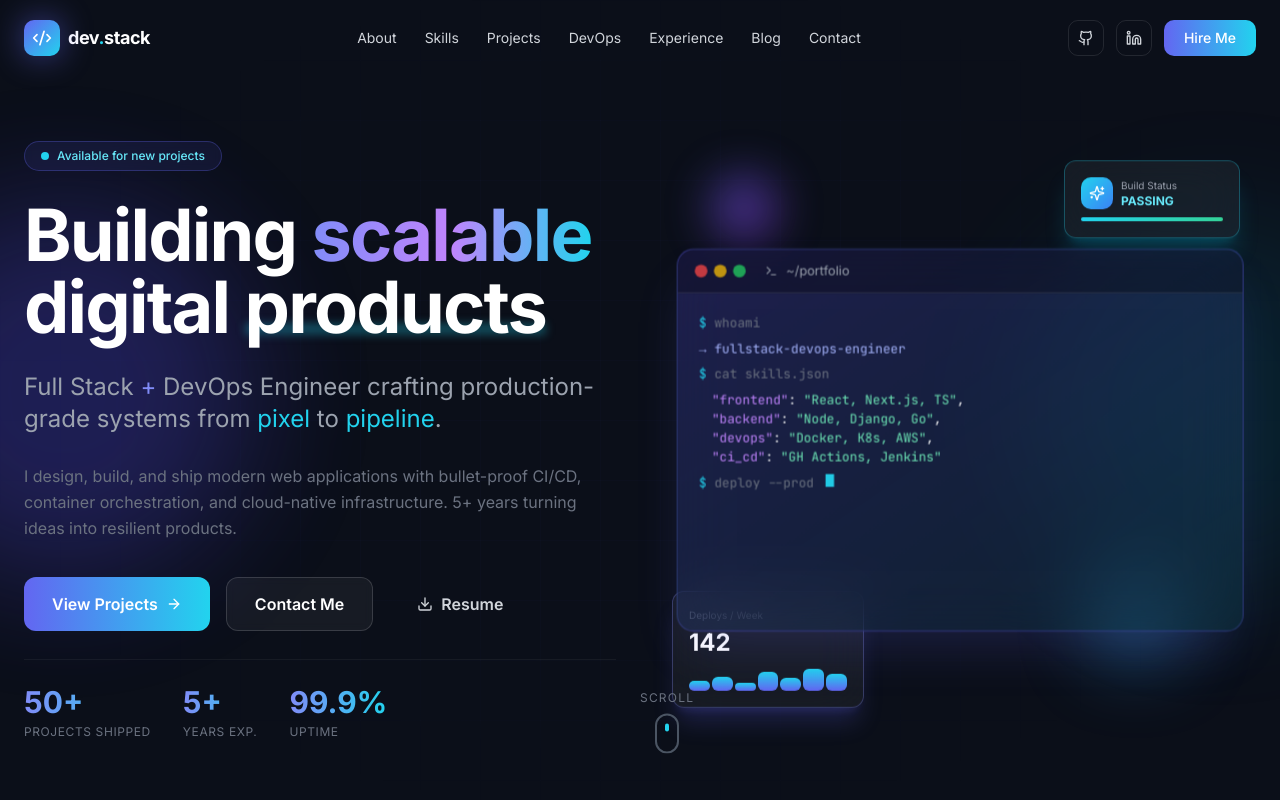
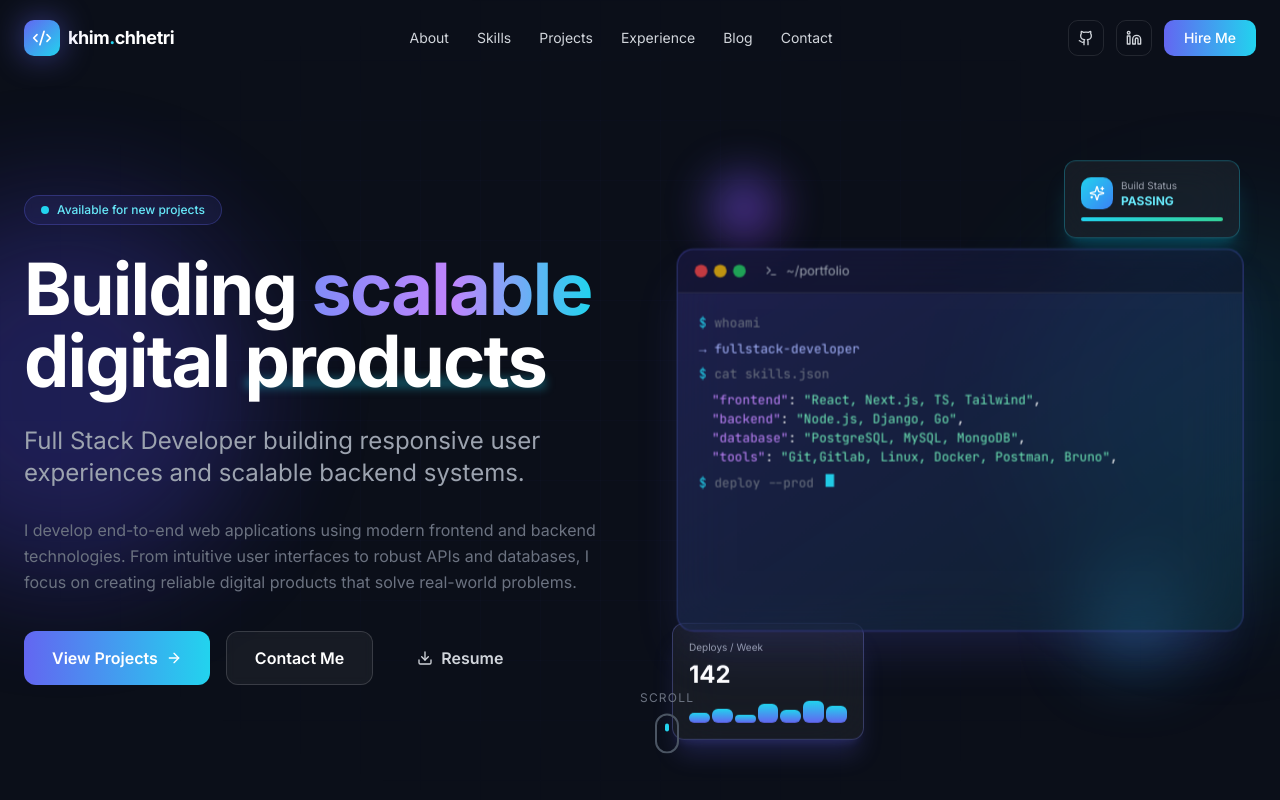
Before and after one commit to rch28/rch28.github.io, a React (Vite) app: page / in a window 1280 px wide. Shown: the top 800 px of the page. Built offline with nearby package versions, Linux system fonts and the light colour scheme.

Commit message:
refactor(hero): update hero tagline and description, unify quote style

```diff
--- a/src/components/portfolio/Hero.tsx
+++ b/src/components/portfolio/Hero.tsx
@@ -1,5 +1,5 @@
-import React, { useEffect, useState } from 'react';
-import { ArrowRight, Download, Terminal, Sparkles } from 'lucide-react';
+import React, { useEffect, useState } from "react";
+import { ArrowRight, Download, Terminal, Sparkles } from "lucide-react";
 
 const Hero: React.FC = () => {
   const [mouse, setMouse] = useState({ x: 0, y: 0 });
@@ -10,12 +10,12 @@ const Hero: React.FC = () => {
       const y = (e.clientY / window.innerHeight - 0.5) * 2;
       setMouse({ x, y });
     };
-    window.addEventListener('mousemove', handler);
-    return () => window.removeEventListener('mousemove', handler);
+    window.addEventListener("mousemove", handler);
+    return () => window.removeEventListener("mousemove", handler);
   }, []);
 
   const scrollTo = (id: string) => {
-    document.querySelector(id)?.scrollIntoView({ behavior: 'smooth' });
+    document.querySelector(id)?.scrollIntoView({ behavior: "smooth" });
   };
 
   return (
@@ -35,7 +35,7 @@ const Hero: React.FC = () => {
           className="absolute bottom-1/4 -right-32 w-96 h-96 rounded-full bg-cyan-500/20 blur-3xl animate-pulse"
           style={{
             transform: `translate(${mouse.x * -30}px, ${mouse.y * -30}px)`,
-            animationDelay: '1s',
+            animationDelay: "1s",
           }}
         />
       </div>
@@ -45,9 +45,10 @@ const Hero: React.FC = () => {
         className="absolute inset-0 opacity-30"
         style={{
           backgroundImage:
-            'linear-gradient(rgba(99,102,241,0.08) 1px, transparent 1px), linear-gradient(90deg, rgba(99,102,241,0.08) 1px, transparent 1px)',
-          backgroundSize: '60px 60px',
-          maskImage: 'radial-gradient(ellipse at center, black 40%, transparent 80%)',
+            "linear-gradient(rgba(99,102,241,0.08) 1px, transparent 1px), linear-gradient(90deg, rgba(99,102,241,0.08) 1px, transparent 1px)",
+          backgroundSize: "60px 60px",
+          maskImage:
+            "radial-gradient(ellipse at center, black 40%, transparent 80%)",
         }}
       />
 
@@ -59,15 +60,17 @@ const Hero: React.FC = () => {
               <span className="animate-ping absolute inline-flex h-full w-full rounded-full bg-cyan-400 opacity-75" />
               <span className="relative inline-flex rounded-full h-2 w-2 bg-cyan-400" />
             </span>
-            <span className="text-xs text-cyan-300 font-medium">Available for new projects</span>
+            <span className="text-xs text-cyan-300 font-medium">
+              Available for new projects
+            </span>
           </div>
 
           <h1 className="text-5xl md:text-6xl lg:text-7xl font-bold text-white leading-[1.05] tracking-tight">
-            Building{' '}
+            Building{" "}
             <span className="bg-gradient-to-r from-indigo-400 via-purple-400 to-cyan-400 bg-clip-text text-transparent">
               scalable
-            </span>{' '}
-            digital{' '}
+            </span>{" "}
+            digital{" "}
             <span className="relative inline-block">
               <span className="relative z-10">products</span>
               <span className="absolute inset-x-0 bottom-2 h-3 bg-cyan-400/30 -z-0 blur-sm" />
@@ -75,20 +78,26 @@ const Hero: React.FC = () => {
           </h1>
 
           <h2 className="text-xl md:text-2xl text-gray-400 font-light">
-            Full Stack <span className="text-indigo-400">+</span> DevOps Engineer crafting
+            Full Stack Developer building responsive user experiences and
+            scalable backend systems.
+            {/* Full Stack <span className="text-indigo-400">+</span> DevOps Engineer crafting
             production-grade systems from <span className="text-cyan-400">pixel</span> to{' '}
-            <span className="text-cyan-400">pipeline</span>.
+            <span className="text-cyan-400">pipeline</span>. */}
           </h2>
 
           <p className="text-gray-500 max-w-xl leading-relaxed">
-            I design, build, and ship modern web applications with bullet-proof CI/CD,
+            I develop end-to-end web applications using modern frontend and
+            backend technologies. From intuitive user interfaces to robust APIs
+            and databases, I focus on creating reliable digital products that
+            solve real-world problems.
+            {/* I design, build, and ship modern web applications with bullet-proof CI/CD,
             container orchestration, and cloud-native infrastructure. 5+ years turning ideas
-            into resilient products.
+            into resilient products. */}
           </p>
 
           <div className="flex flex-wrap gap-4 pt-2">
             <button
-              onClick={() => scrollTo('#projects')}
+              onClick={() => scrollTo("#projects")}
               className="group relative px-7 py-3.5 rounded-xl bg-gradient-to-r from-indigo-500 to-cyan-400 text-white font-semibold overflow-hidden transition-all hover:shadow-2xl hover:shadow-indigo-500/40"
             >
               <span className="relative z-10 flex items-center gap-2">
@@ -98,7 +107,7 @@ const Hero: React.FC = () => {
               <div className="absolute inset-0 bg-gradient-to-r from-cyan-400 to-indigo-500 opacity-0 group-hover:opacity-100 transition-opacity" />
             </button>
             <button
-              onClick={() => scrollTo('#contact')}
+              onClick={() => scrollTo("#contact")}
               className="px-7 py-3.5 rounded-xl border border-white/15 bg-white/5 backdrop-blur-sm text-white font-semibold hover:bg-white/10 hover:border-white/30 transition-all"
             >
               Contact Me
@@ -113,7 +122,7 @@ const Hero: React.FC = () => {
             </a>
           </div>
 
-          <div className="flex flex-wrap gap-8 pt-6 border-t border-white/5">
+          {/* <div className="flex flex-wrap gap-8 pt-6 border-t border-white/5">
             {[
               { num: '50+', label: 'Projects Shipped' },
               { num: '5+', label: 'Years Exp.' },
@@ -128,22 +137,22 @@ const Hero: React.FC = () => {
                 </div>
               </div>
             ))}
-          </div>
+          </div> */}
         </div>
 
         {/* Right 3D scene */}
         <div className="relative h-[500px] lg:h-[600px] perspective-1000">
           <div
-            className="absolute inset-0 transition-transform duration-300 ease-out"
+            className="absolute inset-0 transition-transform duration-300 ease-out "
             style={{
               transform: `rotateY(${mouse.x * 8}deg) rotateX(${mouse.y * -8}deg)`,
-              transformStyle: 'preserve-3d',
+              transformStyle: "preserve-3d",
             }}
           >
             {/* Main holographic terminal */}
             <div
-              className="absolute top-1/2 left-1/2 -translate-x-1/2 -translate-y-1/2 w-[90%] h-[60%] rounded-2xl bg-gradient-to-br from-indigo-900/50 to-cyan-900/30 backdrop-blur-xl border border-indigo-500/30 shadow-2xl shadow-indigo-500/20 overflow-hidden"
-              style={{ transform: 'translateZ(60px) translate(-50%, -50%)' }}
+              className="absolute z-0 top-1/2 left-1/2 -translate-x-1/2 -translate-y-1/2 w-[90%] h-[60%] rounded-2xl bg-gradient-to-br from-indigo-900/50 to-cyan-900/30 backdrop-blur-xl border border-indigo-500/30 shadow-2xl shadow-indigo-500/20 overflow-hidden"
+              style={{ transform: "translateZ(60px) translate(-50%, -50%)" }}
             >
               <div className="flex items-center gap-1.5 px-4 py-3 border-b border-white/10 bg-black/30">
                 <div className="w-3 h-3 rounded-full bg-red-500/80" />
@@ -158,30 +167,52 @@ const Hero: React.FC = () => {
                 <div className="text-gray-500">
                   <span className="text-cyan-400">$</span> whoami
                 </div>
-                <div className="text-indigo-300">→ fullstack-devops-engineer</div>
+                {/* <div className="text-indigo-300">→ fullstack-devops-engineer</div> */}
+                <div className="text-indigo-300">→ fullstack-developer</div>
                 <div className="text-gray-500">
                   <span className="text-cyan-400">$</span> cat skills.json
                 </div>
                 <div className="pl-3 space-y-0.5">
                   <div>
-                    <span className="text-purple-400">"frontend"</span>:{' '}
-                    <span className="text-emerald-300">"React, Next.js, TS"</span>,
+                    <span className="text-purple-400">"frontend"</span>:{" "}
+                    <span className="text-emerald-300">
+                      "React, Next.js, TS, Tailwind"
+                    </span>
+                    ,
                   </div>
                   <div>
-                    <span className="text-purple-400">"backend"</span>:{' '}
-                    <span className="text-emerald-300">"Node, Django, Go"</span>,
+                    <span className="text-purple-400">"backend"</span>:{" "}
+                    <span className="text-emerald-300">
+                      "Node.js, Django, Go"
+                    </span>
+                    ,
                   </div>
                   <div>
+                    <span className="text-purple-400">"database"</span>:{" "}
+                    <span className="text-emerald-300">
+                      "PostgreSQL, MySQL, MongoDB"
+                    </span>
+                    ,
+                  </div>
+                  <div>
+                    <span className="text-purple-400">"tools"</span>:{" "}
+                    <span className="text-emerald-300">
+                      "Git,Gitlab, Linux, Docker, Postman, Bruno"
+                    </span>
+                    ,
+                  </div>
+
+                  {/* <div>
                     <span className="text-purple-400">"devops"</span>:{' '}
                     <span className="text-emerald-300">"Docker, K8s, AWS"</span>,
                   </div>
                   <div>
                     <span className="text-purple-400">"ci_cd"</span>:{' '}
                     <span className="text-emerald-300">"GH Actions, Jenkins"</span>
-                  </div>
+                  </div> */}
                 </div>
                 <div className="text-gray-500">
-                  <span className="text-cyan-400">$</span> deploy --prod{' '}
+                  <span className="text-cyan-400">$</span> deploy --prod{" "}
                   <span className="inline-block w-2 h-3 bg-cyan-400 animate-pulse ml-1" />
                 </div>
               </div>
@@ -189,8 +220,8 @@ const Hero: React.FC = () => {
 
             {/* Floating cards */}
             <div
-              className="absolute top-8 right-4 w-44 p-4 rounded-xl bg-white/5 backdrop-blur-xl border border-cyan-400/30 shadow-xl shadow-cyan-500/20 animate-float"
-              style={{ transform: 'translateZ(120px)' }}
+              className="absolute top-8 right-4 w-44 p-4 rounded-xl bg-white/5 backdrop-blur-xl border border-cyan-400/30 shadow-xl shadow-cyan-500/20 animate-float z-0"
+              style={{ transform: "translateZ(120px)" }}
             >
               <div className="flex items-center gap-2 mb-2">
                 <div className="w-8 h-8 rounded-lg bg-gradient-to-br from-cyan-400 to-blue-500 flex items-center justify-center">
@@ -207,10 +238,12 @@ const Hero: React.FC = () => {
             </div>
 
             <div
-              className="absolute bottom-8 left-2 w-48 p-4 rounded-xl bg-white/5 backdrop-blur-xl border border-indigo-400/30 shadow-xl shadow-indigo-500/20 animate-float-delay"
-              style={{ transform: 'translateZ(100px)' }}
+              className="absolute bottom-0 left-2 w-48 p-4 rounded-xl bg-white/5 backdrop-blur-xl border border-indigo-400/30 shadow-xl shadow-indigo-500/20 animate-float-delay z-30"
+              style={{ transform: "translateZ(100px)" }}
             >
-              <div className="text-[10px] text-gray-400 mb-1">Deploys / Week</div>
+              <div className="text-[10px] text-gray-400 mb-1">
+                Deploys / Week
+              </div>
               <div className="text-2xl font-bold text-white">142</div>
               <div className="flex gap-0.5 mt-2 items-end h-6">
                 {[40, 60, 35, 80, 55, 90, 70].map((h, i) => (
@@ -226,11 +259,11 @@ const Hero: React.FC = () => {
             {/* Glowing orbs */}
             <div
               className="absolute top-12 left-12 w-16 h-16 rounded-full bg-gradient-to-br from-indigo-500 to-purple-600 blur-xl opacity-60 animate-float"
-              style={{ transform: 'translateZ(40px)' }}
+              style={{ transform: "translateZ(40px)" }}
             />
             <div
               className="absolute bottom-20 right-20 w-20 h-20 rounded-full bg-gradient-to-br from-cyan-400 to-blue-500 blur-2xl opacity-50 animate-float-delay"
-              style={{ transform: 'translateZ(80px)' }}
+              style={{ transform: "translateZ(80px)" }}
             />
           </div>
         </div>
@@ -238,7 +271,9 @@ const Hero: React.FC = () => {
 
       {/* Scroll indicator */}
       <div className="absolute bottom-8 left-1/2 -translate-x-1/2 flex flex-col items-center gap-2 animate-bounce">
-        <div className="text-xs text-gray-500 uppercase tracking-widest">Scroll</div>
+        <div className="text-xs text-gray-500 uppercase tracking-widest">
+          Scroll
+        </div>
         <div className="w-6 h-10 rounded-full border-2 border-gray-600 flex justify-center pt-2">
           <div className="w-1 h-2 rounded-full bg-cyan-400" />
         </div>
--- a/src/components/portfolio/Navbar.tsx
+++ b/src/components/portfolio/Navbar.tsx
@@ -15,7 +15,7 @@ const Navbar: React.FC = () => {
     { label: 'About', href: '#about' },
     { label: 'Skills', href: '#skills' },
     { label: 'Projects', href: '#projects' },
-    { label: 'DevOps', href: '#devops' },
+    // { label: 'DevOps', href: '#devops' },
     { label: 'Experience', href: '#experience' },
     { label: 'Blog', href: '#blog' },
     { label: 'Contact', href: '#contact' },
@@ -47,7 +47,7 @@ const Navbar: React.FC = () => {
             </div>
           </div>
           <span className="text-white font-bold text-lg tracking-tight">
-            dev<span className="text-cyan-400">.</span>stack
+            khim<span className="text-cyan-400">.</span>chhetri
           </span>
         </button>
 
```
